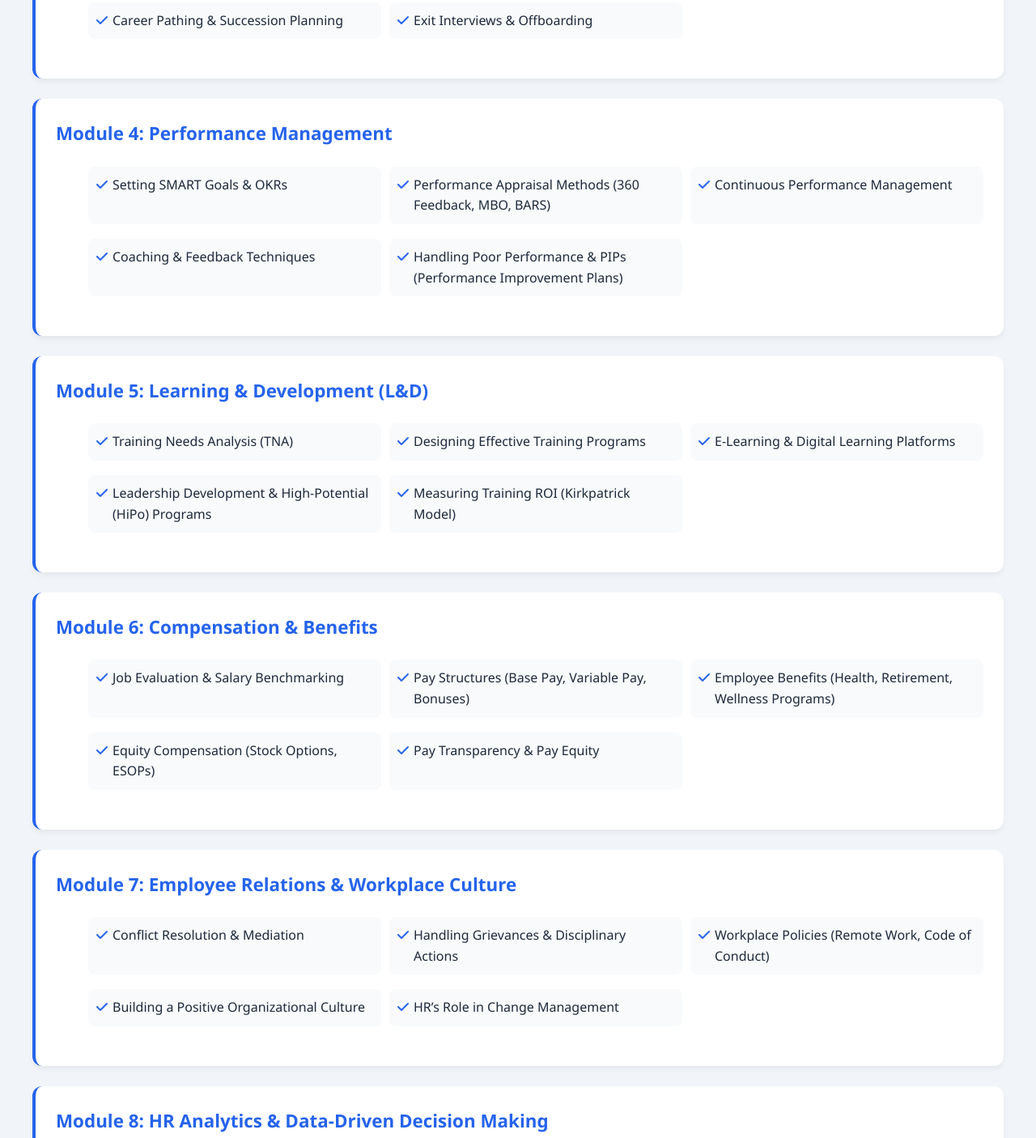
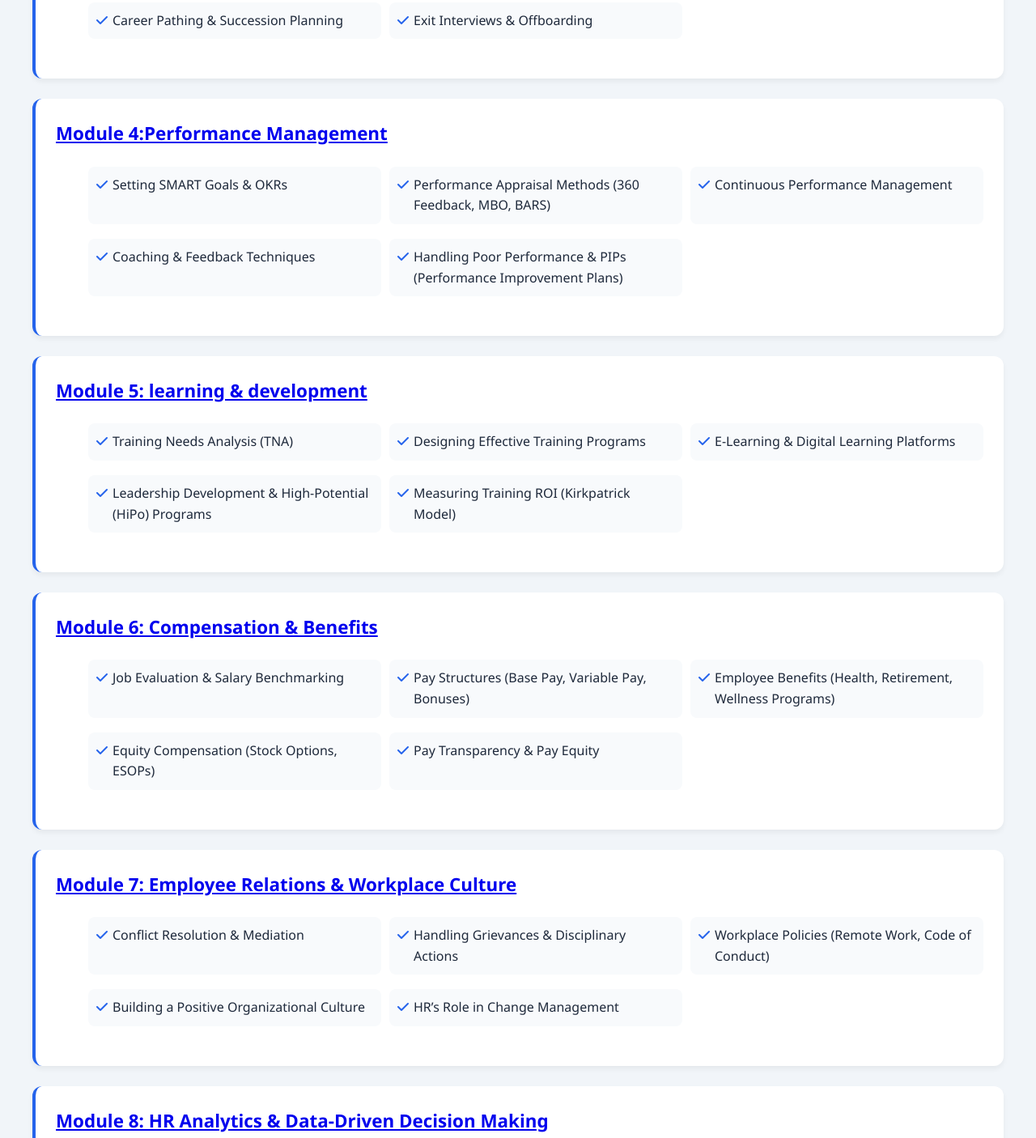
Before and after one commit to varchas93/hr-edu-center, a plain HTML site: page hr-curriculum.html in a window 1280 px wide. Shown: the part 1385-2791 px from the top of the page at 81% size. Drawn offline with Linux system fonts and the light colour scheme.

Commit message:
hr-curriculum.html

```diff
--- a/hr-curriculum.html
+++ b/hr-curriculum.html
@@ -338,7 +338,7 @@
         </div>
 
         <div id="module4" class="module">
-            <h3>Module 4: Performance Management</h3>
+            <h3><a href="performance-management.html">Module 4:Performance Management </a></h3>
             <ul class="topics">
                 <li>Setting SMART Goals & OKRs</li>
                 <li>Performance Appraisal Methods (360 Feedback, MBO, BARS)</li>
@@ -349,7 +349,7 @@
         </div>
 
         <div id="module5" class="module">
-            <h3>Module 5: Learning & Development (L&D)</h3>
+            <h3><a href="learning&development-(l&d).html">Module 5: learning & development </a></h3>
             <ul class="topics">
                 <li>Training Needs Analysis (TNA)</li>
                 <li>Designing Effective Training Programs</li>
@@ -360,7 +360,7 @@
         </div>
 
         <div id="module6" class="module">
-            <h3>Module 6: Compensation & Benefits</h3>
+            <h3><a href="Compensation&Benefits.html">Module 6: Compensation & Benefits</a></h3>
             <ul class="topics">
                 <li>Job Evaluation & Salary Benchmarking</li>
                 <li>Pay Structures (Base Pay, Variable Pay, Bonuses)</li>
@@ -371,7 +371,7 @@
         </div>
 
         <div id="module7" class="module">
-            <h3>Module 7: Employee Relations & Workplace Culture</h3>
+            <h3><a href="employee-relations.html#">Module 7: Employee Relations & Workplace Culture</a></h3>
             <ul class="topics">
                 <li>Conflict Resolution & Mediation</li>
                 <li>Handling Grievances & Disciplinary Actions</li>
@@ -382,7 +382,7 @@
         </div>
 
         <div id="module8" class="module">
-            <h3>Module 8: HR Analytics & Data-Driven Decision Making</h3>
+            <h3><a href="hr-analytics.html">Module 8: HR Analytics & Data-Driven Decision Making</a></h3>
             <ul class="topics">
                 <li>HR Analytics & Data-Driven Decision Making</li>
                 <li>People Analytics Tools (Power BI, Tableau, HRIS)</li>
@@ -392,7 +392,7 @@
         </div>
 
         <div id="module9" class="module">
-            <h3>Module 9: Strategic HR Management</h3>
+            <h3><a href="strategic-hr-management.html">Module 9: Strategic HR Management</a></h3>
             <ul class="topics">
                 <li>Aligning HR Strategy with Business Goals</li>
                 <li>HR as a Business Partner</li>
```
